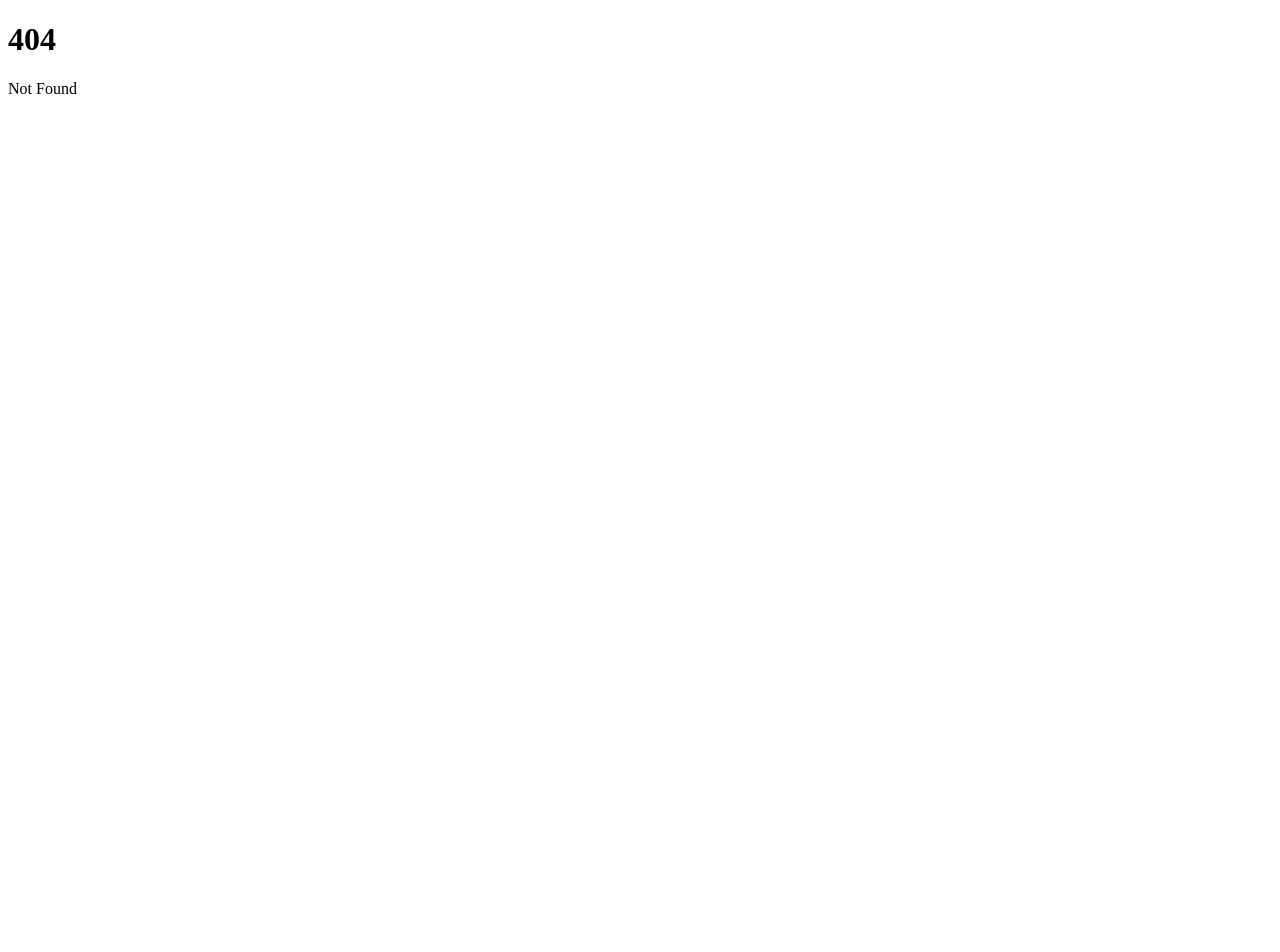
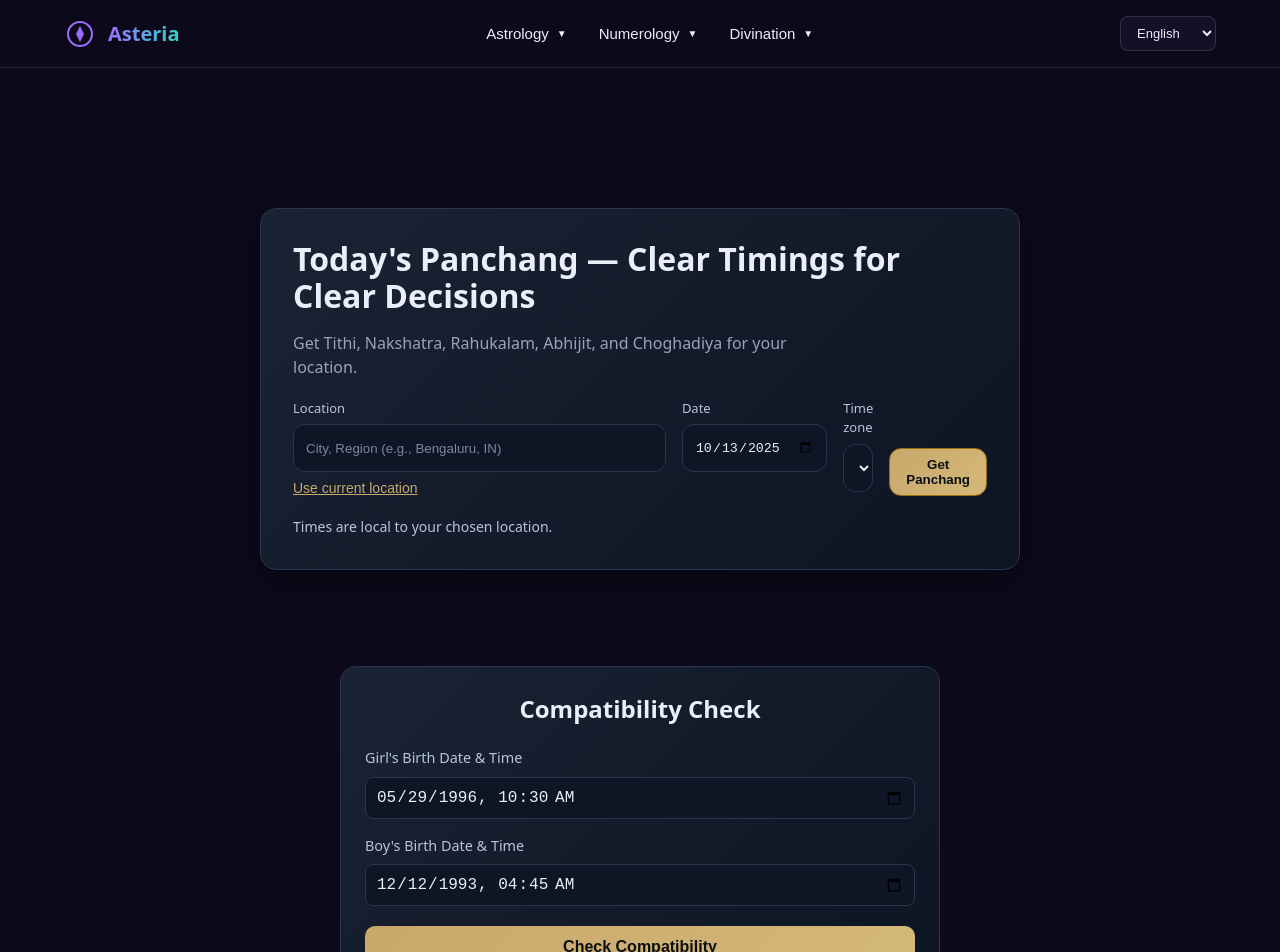
Before and after one commit to bhaskarpandey1234/client-deploy, a SvelteKit app: page /asteria/astrology/panchang/experience in a window 1280 px wide. Before the commit this address had no page. Shown: the top 952 px of the page. Before the commit the page ends 800 px from the top, so only its background shows below. Built offline with nearby package versions, Linux system fonts and the light colour scheme.

Commit message:
added footer and change lang options

```diff
--- a/src/lib/components/HeaderAsteria.svelte
+++ b/src/lib/components/HeaderAsteria.svelte
@@ -98,12 +98,12 @@
 
     <div class="footer-lang">
       <select class="lang-selector">
+        <option value="en" selected>English</option>
         <option value="hr">Croatian</option>
-        <option value="en" selected>English</option>
         <option value="it">Italian</option>
         <option value="pl">Polish</option>
-        <option value="ru">Russian</option>
-        <option value="sr">Serbian</option>
+        <option value="ru">Русский</option>
+        <option value="sr">Српски</option>
       </select>
     </div>
   </div>
--- a/src/lib/components/PanchangInfo.svelte
+++ b/src/lib/components/PanchangInfo.svelte
@@ -140,8 +140,8 @@
 		}
 	];
 
-	function handleCastShells(): void {
-		goto('/asteria/divination/conchomancy/experience');
+	function handlePanchang(): void {
+		goto('/asteria/astrology/panchang/experience');
 	}
 
 	function handlePlayVideo(): void {
@@ -171,7 +171,7 @@
 		logoImage="/panch_logo.png"
 		buttonText="READ THE STARS"
 		description="Five limbs, one clear brief—timing you can schedule"
-		onButtonClick={handleCastShells}
+		onButtonClick={handlePanchang}
 	/>
 
 		<div class="info-wrapper">
--- a/src/lib/components/divination/TarotCardInfo.svelte
+++ b/src/lib/components/divination/TarotCardInfo.svelte
@@ -140,8 +140,8 @@
 		}
 	];
 
-	function handleCastShells(): void {
-		goto('/asteria/divination/conchomancy/experience');
+	function handleTarotCards(): void {
+		goto('/asteria/divination/tarot-cards/experience');
 	}
 
 	function handlePlayVideo(): void {
@@ -171,7 +171,7 @@
 		logoImage="/tarot-cards.png"
 		buttonText="DRAW YOUR CARDS"
 		description="A 78‑card system for decisive clarity—pattern over prophecy"
-		onButtonClick={handleCastShells}
+		onButtonClick={handleTarotCards}
 	/>
 
 		<div class="info-wrapper">
--- /dev/null
+++ b/src/routes/asteria/astrology/panchang/experience/+page.svelte
@@ -0,0 +1,59 @@
+<script>
+  import '$lib/styles/tokens.css';
+  import HeaderAsteria from '$lib/components/HeaderAsteria.svelte';
+  import CompatibilityWidget from '$lib/components/CompatibilityWidget.svelte';
+  import PanchangHero from '$lib/components/panchang/PanchangHero.svelte';
+  import FooterMain from '$lib/components/FooterMain.svelte';
+
+  let panchangData = null;
+
+  function handleFetch(e) {
+    const { date, tz, location, coords } = e.detail;
+    // TODO: Call your panchang API here
+    console.log('Fetch panchang:', { date, tz, location, coords });
+    panchangData = { date, tz, location };
+  }
+</script>
+
+<HeaderAsteria />
+
+<div class="page">
+  <div class="hero-section">
+    <PanchangHero on:fetch={handleFetch} />
+  </div>
+
+  {#if panchangData}
+    <div class="results-section">
+      <p>Showing results for {panchangData.location} on {panchangData.date}</p>
+    </div>
+  {/if}
+
+  <div class="widget-section">
+    <CompatibilityWidget />
+  </div>
+  <FooterMain />
+</div>
+
+<style>
+  .page {
+    min-height: 100vh;
+    padding-top: 80px;
+    background: var(--bg);
+  }
+
+  .hero-section {
+    padding: 24px;
+  }
+
+  .results-section {
+    padding: 24px;
+    max-width: 800px;
+    margin: 0 auto;
+    text-align: center;
+    color: var(--muted);
+  }
+
+  .widget-section {
+    padding: 48px 24px;
+  }
+</style>
```
Also changed, not shown: src/routes/asteria/divination/i-ching/experience/+page.svelte (+3 -4 lines), src/routes/asteria/divination/runes/experience/+page.svelte (+3 -4 lines).
